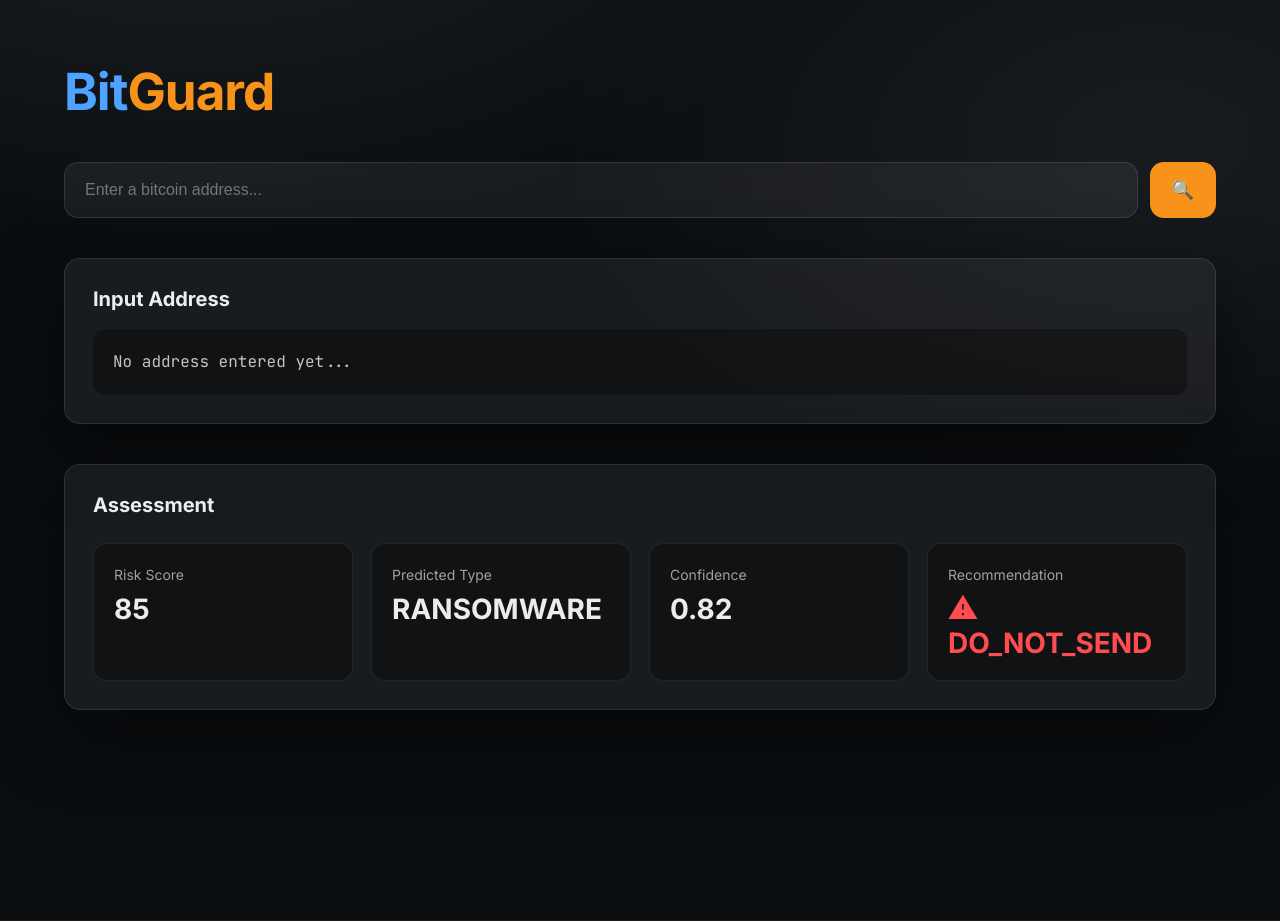
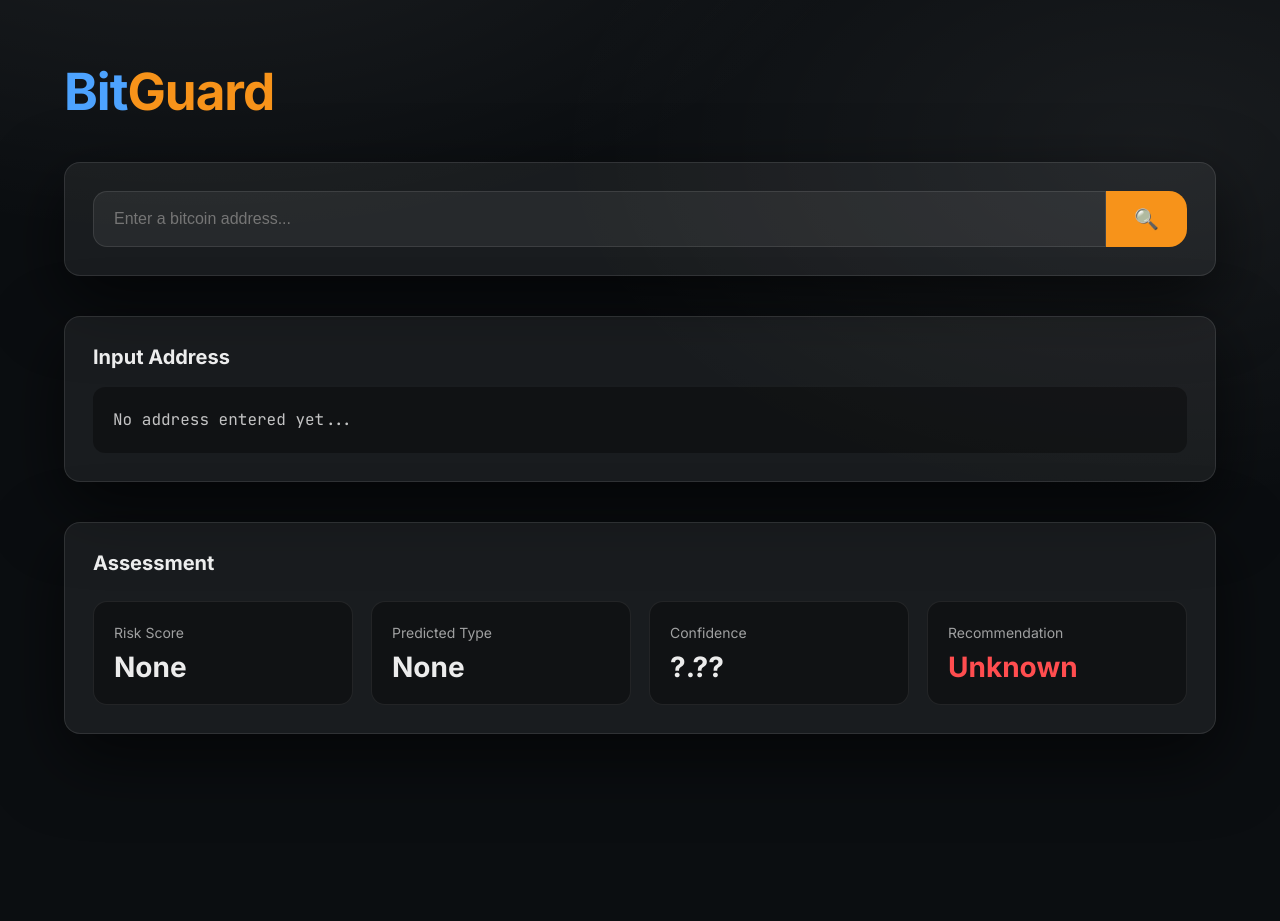
Before and after one commit to thesteau/bitguard, a FastAPI app: page / in a window 1280 px wide. Shown: the part 73-994 px from the top of the page. Run offline with FastAPI, Linux system fonts and the light colour scheme; parts of the project's set-up code (start-up, migrations or seed data) failed here and were passed over.

Commit message:
Add submission endpoint and mock data entry for post submission with returned elements

```diff
--- a/frontend/app/routers/__init__.py
+++ b/frontend/app/routers/__init__.py
@@ -1,7 +1,9 @@
 from .pages import router as pages_router
 from .blog import router as blog_router
+from .submit import router as submit_router
 
 
 def include_routers(app):
     app.include_router(pages_router)
     app.include_router(blog_router)
+    app.include_router(submit_router)
--- a/frontend/static/css/styles.css
+++ b/frontend/static/css/styles.css
@@ -95,12 +95,6 @@ h1 {
 }
 
 /* SEARCH */
-.search {
-  margin-top: 40px;
-  display: flex;
-  gap: 12px;
-}
-
 .search input {
   flex: 1;
   background: var(--panel);
@@ -114,10 +108,65 @@ h1 {
 .search button {
   background: var(--accent);
   border: none;
-  border-radius: 14px;
-  padding: 0 22px;
-  font-size: 18px;
+  border-radius: 18px;
+
+  padding: 0 28px;
+  height: 56px;
+
+  font-size: 20px;
+  display: flex;
+  align-items: center;
+  justify-content: center;
+
   cursor: pointer;
+  transition: transform 0.12s ease, filter 0.12s ease;
+}
+
+.search button:hover {
+  filter: brightness(1.05);
+  transform: translateY(-1px);
+}
+
+.search button:active {
+  transform: scale(0.96);
+}
+
+.search {
+  width: 100%;
+}
+
+.searchForm {
+  width: 100%;
+  display: flex;
+  align-items: center;
+  justify-content: space-between;
+}
+
+.searchForm #addressInput {
+  flex: 1 1 0;
+  width: 100% !important;
+  max-width: none !important;
+  min-width: 0;
+}
+
+.searchForm #searchBtn {
+  flex: 0 0 auto;
+  margin-left: 12px;
+}
+
+.searchForm {
+  gap: 0;
+}
+
+.searchForm #addressInput {
+  border-top-right-radius: 0;
+  border-bottom-right-radius: 0;
+}
+
+.searchForm #searchBtn {
+  margin-left: 0;
+  border-top-left-radius: 0;
+  border-bottom-left-radius: 0;
 }
 
 /* CARD */
--- a/frontend/static/js/index.js
+++ b/frontend/static/js/index.js
@@ -1,16 +1,105 @@
 // For indexhtml
 
+const form = document.getElementById("searchForm");
 const input = document.getElementById("addressInput");
 const preview = document.getElementById("addressPreview");
 const btn = document.getElementById("searchBtn");
+
+const riskScoreEl = document.getElementById("riskScore");
+const predictedTypeEl = document.getElementById("predictedType");
+const confidenceEl = document.getElementById("confidence");
+const recommendationEl = document.getElementById("recommendation");
 
 function updatePreview() {
   const value = input.value.trim();
   preview.textContent = value ? value : "No address entered yet...";
 }
 
+function setEmpty() {
+  riskScoreEl.textContent = "None";
+  predictedTypeEl.textContent = "None";
+  confidenceEl.textContent = "?.??";
+  recommendationEl.textContent = "Unknown";
+  recommendationEl.className = "danger";
+}
+
+function setLoading() {
+  btn.disabled = true;
+  btn.textContent = "…";
+
+  riskScoreEl.textContent = "…";
+  predictedTypeEl.textContent = "…";
+  confidenceEl.textContent = "…";
+  recommendationEl.textContent = "Checking…";
+  recommendationEl.className = "warn";
+}
+
+function clearLoading() {
+  btn.disabled = false;
+  btn.textContent = "🔍";
+}
+
+function setResult(data) {
+  riskScoreEl.textContent = data.risk_score ?? "None";
+  predictedTypeEl.textContent = data.predicted_type ?? "None";
+
+  confidenceEl.textContent =
+    data.confidence !== undefined && data.confidence !== null
+      ? Number(data.confidence).toFixed(2)
+      : "?.??";
+
+  const rec = data.recommendation ?? "Unknown";
+  recommendationEl.textContent = rec;
+
+  recommendationEl.classList.remove("danger", "warn", "success");
+
+  if (rec === "DO_NOT_SEND") {
+    recommendationEl.classList.add("danger");
+  } else if (rec === "CAUTION") {
+    recommendationEl.classList.add("warn");
+  } else if (rec === "SAFE") {
+    recommendationEl.classList.add("success");
+  } else {
+    recommendationEl.classList.add("danger");
+  }
+}
+
 input.addEventListener("input", updatePreview);
-btn.addEventListener("click", updatePreview);
 
+form.addEventListener("submit", async (e) => {
+  e.preventDefault();
 
-console.log("Hello from the index page")
+  const address = input.value.trim();
+  updatePreview();
+
+  if (!address) {
+    setEmpty();
+    return;
+  }
+
+  setLoading();
+
+  try {
+    const res = await fetch("/submit", {
+      method: "POST",
+      headers: { "Content-Type": "application/json" },
+      body: JSON.stringify({ address }),
+    });
+
+    const payload = await res.json();
+
+    if (!res.ok) {
+      recommendationEl.textContent = payload?.detail || `Error (${res.status})`;
+      recommendationEl.className = "danger";
+      clearLoading();
+      return;
+    }
+
+    setResult(payload);
+  } catch (err) {
+    recommendationEl.textContent = "Network error";
+    recommendationEl.className = "danger";
+  }
+
+  clearLoading();
+});
--- a/frontend/templates/pages/index.html
+++ b/frontend/templates/pages/index.html
@@ -4,14 +4,17 @@
 
 {% block content %}
 <div class="container">
-
   <h1>
     <span class="bit">Bit</span><span class="guard">Guard</span>
   </h1>
 
+  <div class="search card">
     <div class="search">
-    <input id="addressInput" placeholder="Enter a bitcoin address..." />
-    <button id="searchBtn">🔍</button>
+      <form id="searchForm" class="searchForm">
+        <input id="addressInput" name="address" placeholder="Enter a bitcoin address..." />
+        <button id="searchBtn" type="submit" aria-label="Search">🔍</button>
+      </form>
+    </div>
   </div>
 
   <div class="card">
@@ -24,26 +27,26 @@
     <div class="stats">
       <div class="stat">
         <label>Risk Score</label>
-            <strong>85</strong>
+        <strong id="riskScore">None</strong>
       </div>
 
       <div class="stat">
         <label>Predicted Type</label>
-            <strong>RANSOMWARE</strong>
+        <strong id="predictedType">None</strong>
       </div>
 
       <div class="stat">
         <label>Confidence</label>
-            <strong>0.82</strong>
+        <strong id="confidence">?.??</strong>
       </div>
 
       <div class="stat">
         <label>Recommendation</label>
-            <strong class="danger">⚠ DO_NOT_SEND</strong>
+        <strong id="recommendation" class="danger">Unknown</strong>
+        <!-- danger, warn, success -->
       </div>
     </div>
   </div>
-
 </div>
 {% endblock %}
 
```
Also changed, not shown: frontend/app/routers/submit.py (added, +62 -0 lines). Lines whose indentation alone changed are shown as unchanged.
